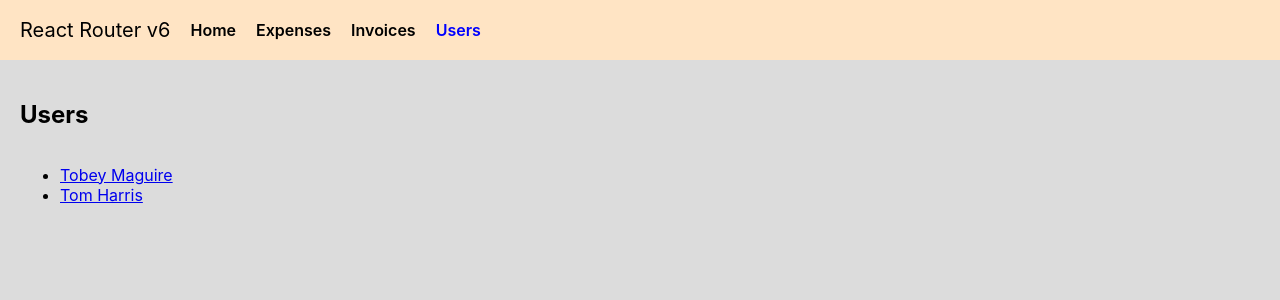
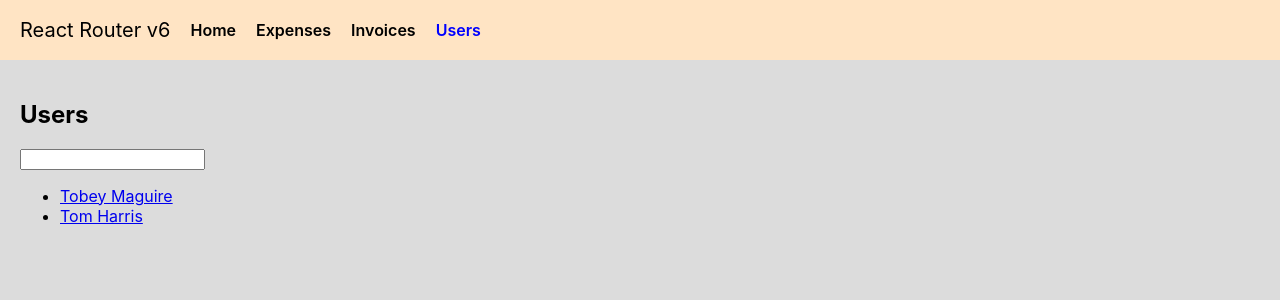
Before and after one commit to Ranjith10/react-router-v6, a React (Create React App) app: page /users in a window 1280 px wide. Shown: the top 300 px of the page. Built offline with nearby package versions, Linux system fonts and the light colour scheme.

Commit message:
Added search/query params

```diff
--- a/src/Components/Users.js
+++ b/src/Components/Users.js
@@ -1,13 +1,39 @@
 import React from 'react'
-import { Link, Outlet } from 'react-router-dom'
+import { Link, Outlet, useSearchParams } from 'react-router-dom'
 
 const Users = ({users}) => {
+
+    const [searchParams, setSearchParams] = useSearchParams()
+
+    let searchTerm = searchParams.get('name') || ''
+
+    let handleSearch = (event) => {
+        let name = event.target.value
+        if (name) {
+            setSearchParams({ name: event.target.value, length: event.target.value.length })
+        } else {
+            setSearchParams({})
+        }
+    }
+
     return (
         <div style = {{display: 'flex', flexDirection: 'column'}}>
             <h2>Users</h2>
+
+            <input
+                type="text"
+                value={searchTerm}
+                onChange={handleSearch}
+            />
+
             <ul>
                 {
-                    users.map((user) => {
+                    users
+                        .filter((user) =>
+                            user.fullName.toLowerCase()
+                            .includes(searchTerm.toLocaleLowerCase())
+                        )
+                        .map((user) => {
                             return (
                                 <li>
                                     <Link to = {`${user.id}`}>
```
Lines whose indentation alone changed are shown as unchanged.
